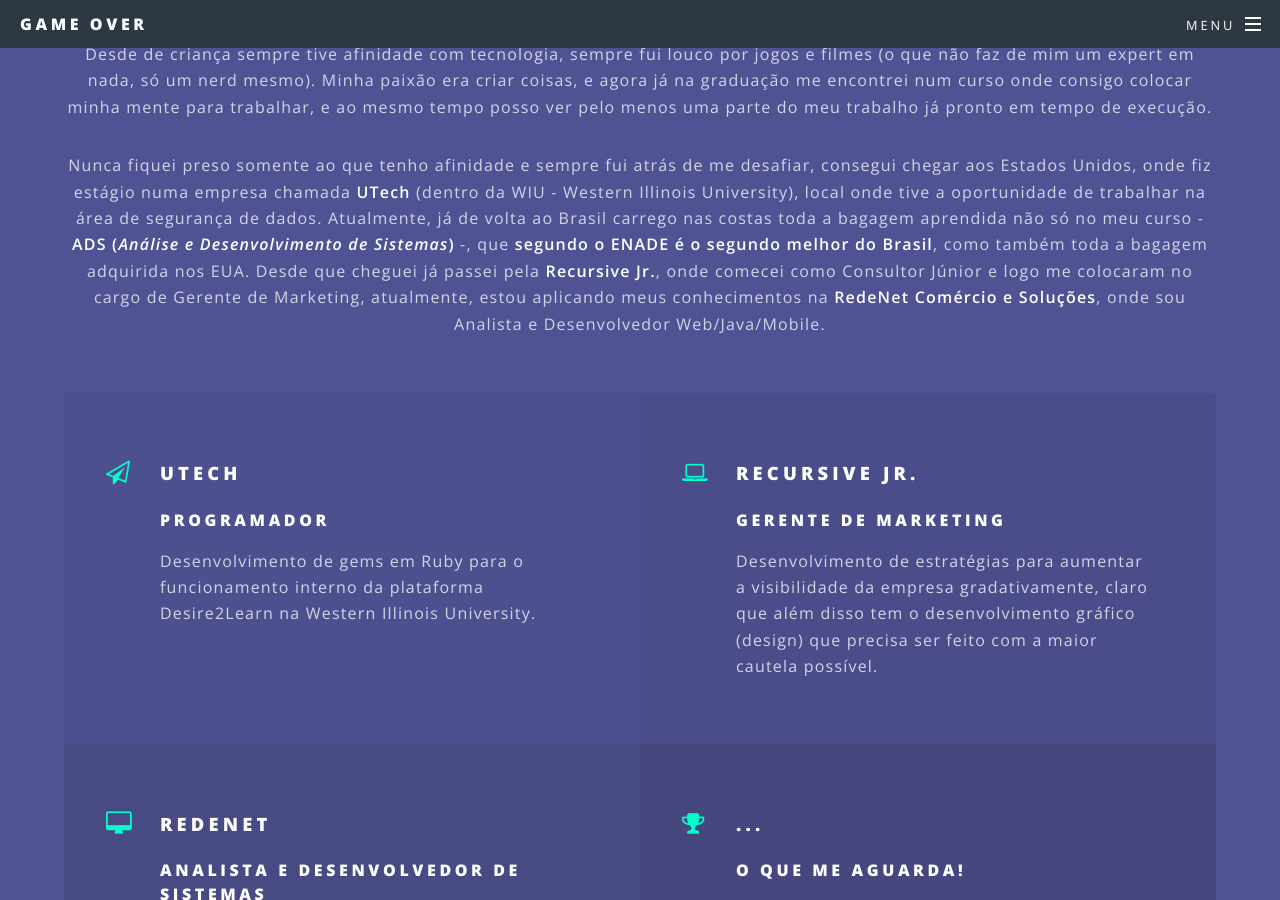
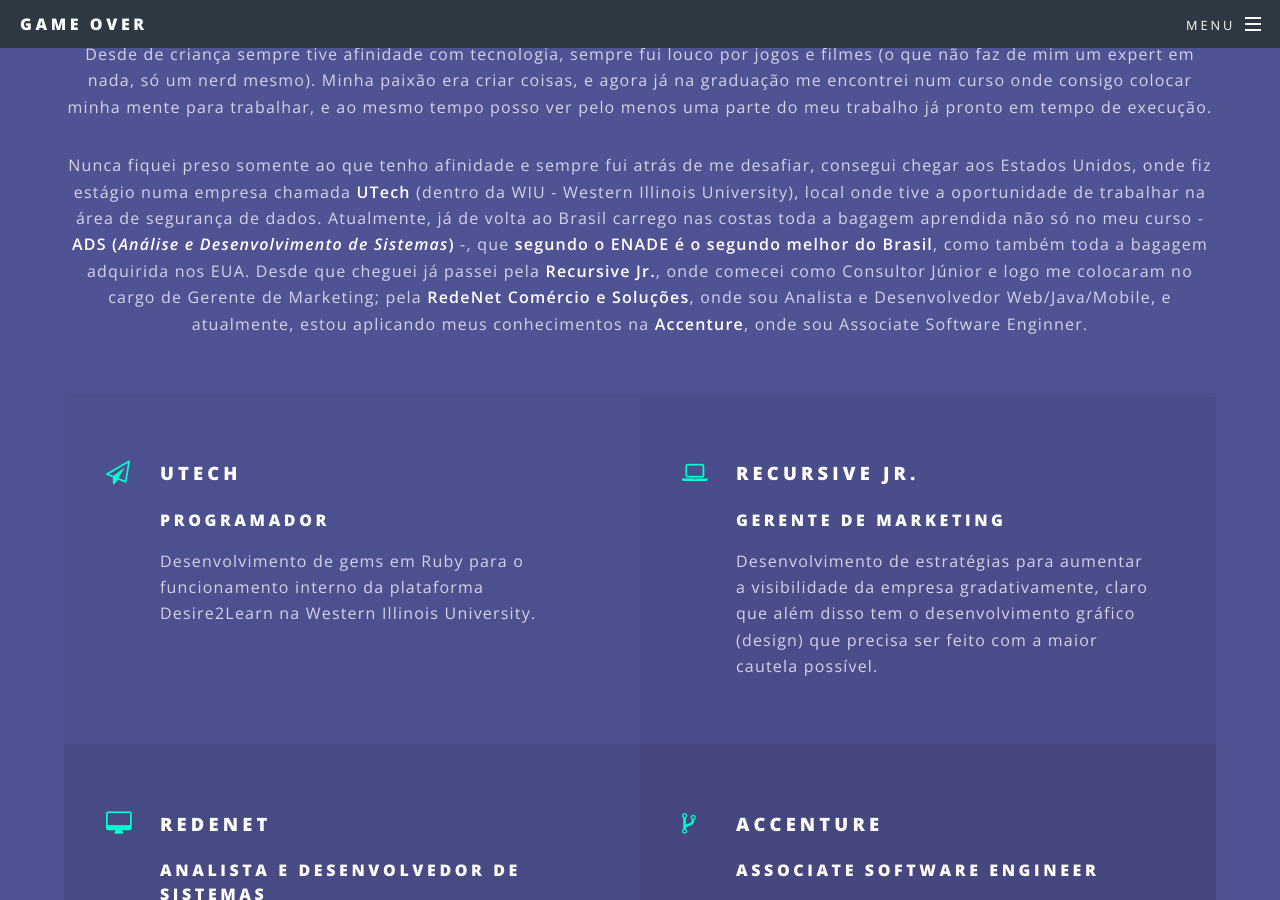
Before and after one commit to rodrigodfreitas/rodrigodfreitas.github.io, a Jekyll site: the page index.html, which Jekyll copies as it is, in a window 1280 px wide and 900 px high, scrolled down 1615 px. Built offline with Jekyll 4.4.1, drawn with Linux system fonts in a browser that asks for light colours; some of the changed text lies outside the part shown.

Commit message:
Atualização da página inicial

```diff
--- a/index.html
+++ b/index.html
@@ -74,7 +74,7 @@
 							<header class="major">
 								<h2>To infinity and beyond!</h2>
 								<p>Desde de criança sempre tive afinidade com tecnologia, sempre fui louco por jogos e filmes (o que não faz de mim um expert em nada, só um nerd mesmo). Minha paixão era criar coisas, e agora já na graduação me encontrei num curso onde consigo colocar minha mente para trabalhar, e ao mesmo tempo posso ver pelo menos uma parte do meu trabalho já pronto em tempo de execução.</p>
-                            <p>Nunca fiquei preso somente ao que tenho afinidade e sempre fui atrás de me desafiar, consegui chegar aos Estados Unidos, onde fiz estágio numa empresa chamada <strong>UTech</strong> (dentro da WIU - Western Illinois University), local onde tive a oportunidade de trabalhar na área de segurança de dados. Atualmente, já de volta ao Brasil carrego  nas costas toda a bagagem aprendida não só no meu curso - <strong>ADS (<i>Análise e Desenvolvimento de Sistemas</i>)</strong> -, que <strong>segundo o ENADE é o segundo melhor do Brasil</strong>, como também toda a bagagem adquirida nos EUA. Desde que cheguei já passei pela <strong>Recursive Jr.</strong>, onde comecei como Consultor Júnior e logo me colocaram no cargo de Gerente de Marketing, atualmente, estou aplicando meus conhecimentos na <strong>RedeNet Comércio e Soluções</strong>, onde sou Analista e Desenvolvedor Web/Java/Mobile. </p>
+                            <p>Nunca fiquei preso somente ao que tenho afinidade e sempre fui atrás de me desafiar, consegui chegar aos Estados Unidos, onde fiz estágio numa empresa chamada <strong>UTech</strong> (dentro da WIU - Western Illinois University), local onde tive a oportunidade de trabalhar na área de segurança de dados. Atualmente, já de volta ao Brasil carrego  nas costas toda a bagagem aprendida não só no meu curso - <strong>ADS (<i>Análise e Desenvolvimento de Sistemas</i>)</strong> -, que <strong>segundo o ENADE é o segundo melhor do Brasil</strong>, como também toda a bagagem adquirida nos EUA. Desde que cheguei já passei pela <strong>Recursive Jr.</strong>, onde comecei como Consultor Júnior e logo me colocaram no cargo de Gerente de Marketing; pela <strong>RedeNet Comércio e Soluções</strong>, onde sou Analista e Desenvolvedor Web/Java/Mobile, e atualmente, estou aplicando meus conhecimentos na <strong>Accenture</strong>, onde sou Associate Software Enginner.</p>
 							</header>
 							<ul class="features">
 								<li class="icon fa-paper-plane-o">
@@ -91,6 +91,11 @@
 									<h3>RedeNet</h3>
                                     <h4>Analista e Desenvolvedor de Sistemas</h4>
 									<p>Desenvolvimento em Java/Web de uma ferramenta para gerenciamento escolar.</p>
+								</li>
+								<li class="icon fa-code-fork">
+									<h3>Accenture</h3>
+                                    <h4>Associate Software Engineer</h4>
+									<p>Sigiloso, só posso dizer que trabalho fazendo o que realmente gosto.</p>
 								</li>
 								<li class="icon fa-trophy">
 									<h3>...</h3>
```
